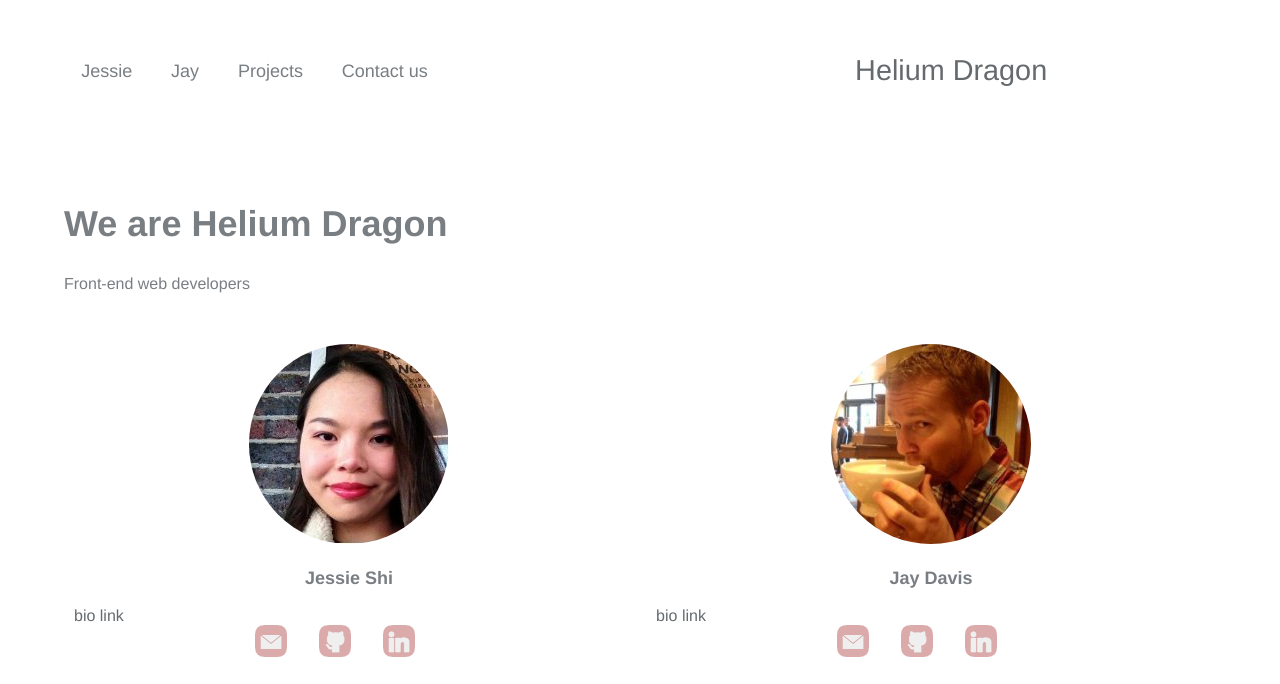
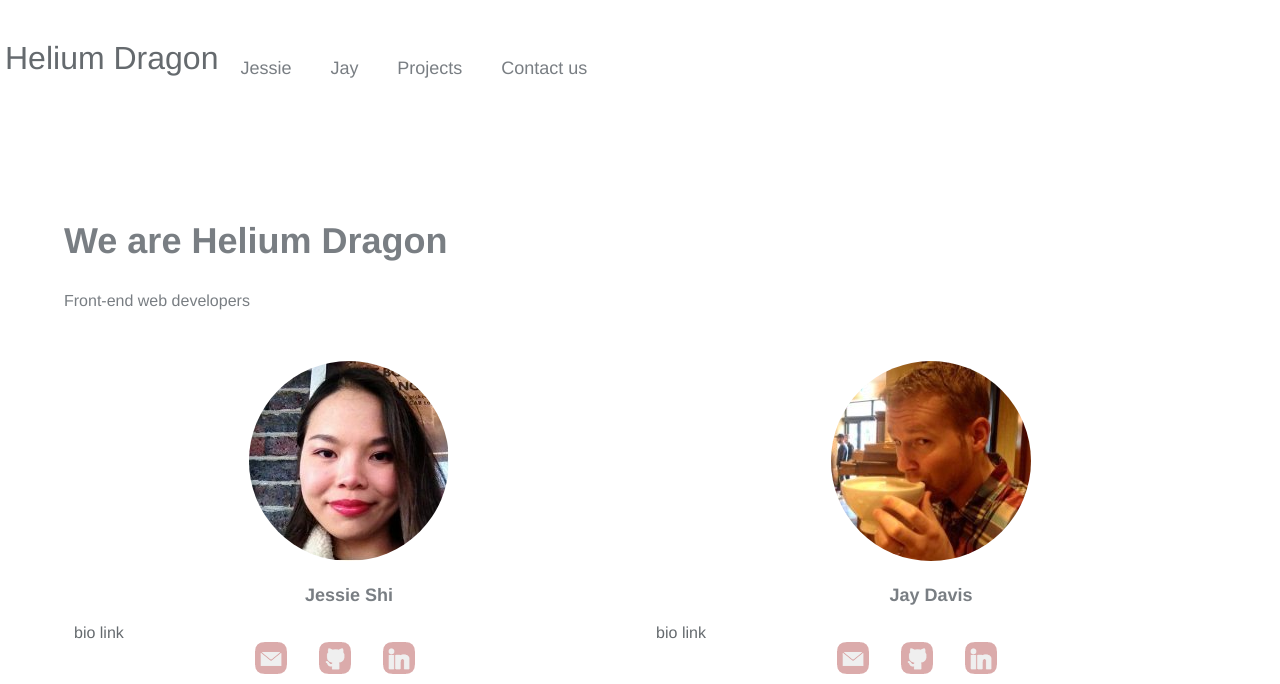
Before and after one commit to jess0407/Jessie, a website: page app/index.html in a window 1280 px wide. Shown: the top 684 px of the page. Drawn offline with nearby package versions, Linux system fonts and the light colour scheme; files that its build step writes are made by us from their sources.

Commit message:
small fix

```diff
--- a/app/index.html
+++ b/app/index.html
@@ -38,20 +38,20 @@
     <![endif]-->
     <!-- Navigation -->
 
-    <header class="grid" role="banner">
-      <a href="" class="gc-8 hd-logo">
+    <header role="banner">
+      <a href="#landing" class="hd-logo">
         <span class="is-collapsed-mobile">Helium Dragon</span>
         <span class="is-displayed-mobile">HD</span>
       </a>
-      <nav class="navbar gc-16" role="navigation">
+      <nav role="navigation">
         <span id="toggle" class="icn--nav-toggle is-displayed-mobile">
           <b class="srt">Toggle</b>
         </span>
-        <ul class="nav is-collapsed-mobile">
-          <li class="nav__item"><a href="">Jessie</a></li>
-          <li class="nav__item"><a href="">Jay</a></li>
-          <li class="nav__item"><a href="">Projects</a></li>
-          <li class="nav__item"><a href="">Contact us</a></li>
+        <ul class="is-collapsed-mobile">
+          <li class="nav__item"><a href="#jessie">Jessie</a></li>
+          <li class="nav__item"><a href="#jay">Jay</a></li>
+          <li class="nav__item"><a href="#projects">Projects</a></li>
+          <li class="nav__item"><a href="#contact">Contact us</a></li>
         </ul>
       </nav>
     </header>
--- a/app/styles/main.scss
+++ b/app/styles/main.scss
@@ -4,11 +4,30 @@
 // bower:scss
 // endbower
 
+/* header */
+
+header {
+  display: flex;
+  flex-direction: row;
+  align-items: center;
+}
+
+.hd-logo {
+  font-size:2em;
+  display: block;
+  margin-top: 1.25em;
+  margin-bottom: 1.875em;
+  span {
+    height:100%;
+  }
+}
+
 /* Soical icons*/
 // Social Icon sprites
 $icons-layout: smart;
 @import "icons/*.png";
 @include all-icons-sprites;
+
 
 .social {
   display: flex;
@@ -25,12 +44,7 @@ $icons-layout: smart;
   }
 }
 
-.hd-logo {
 
-  span {
-  font-size: 1.8em;
-  }
-}
 
 /*Landing*/
 
```
Also changed, not shown: app/styles/main.css.
